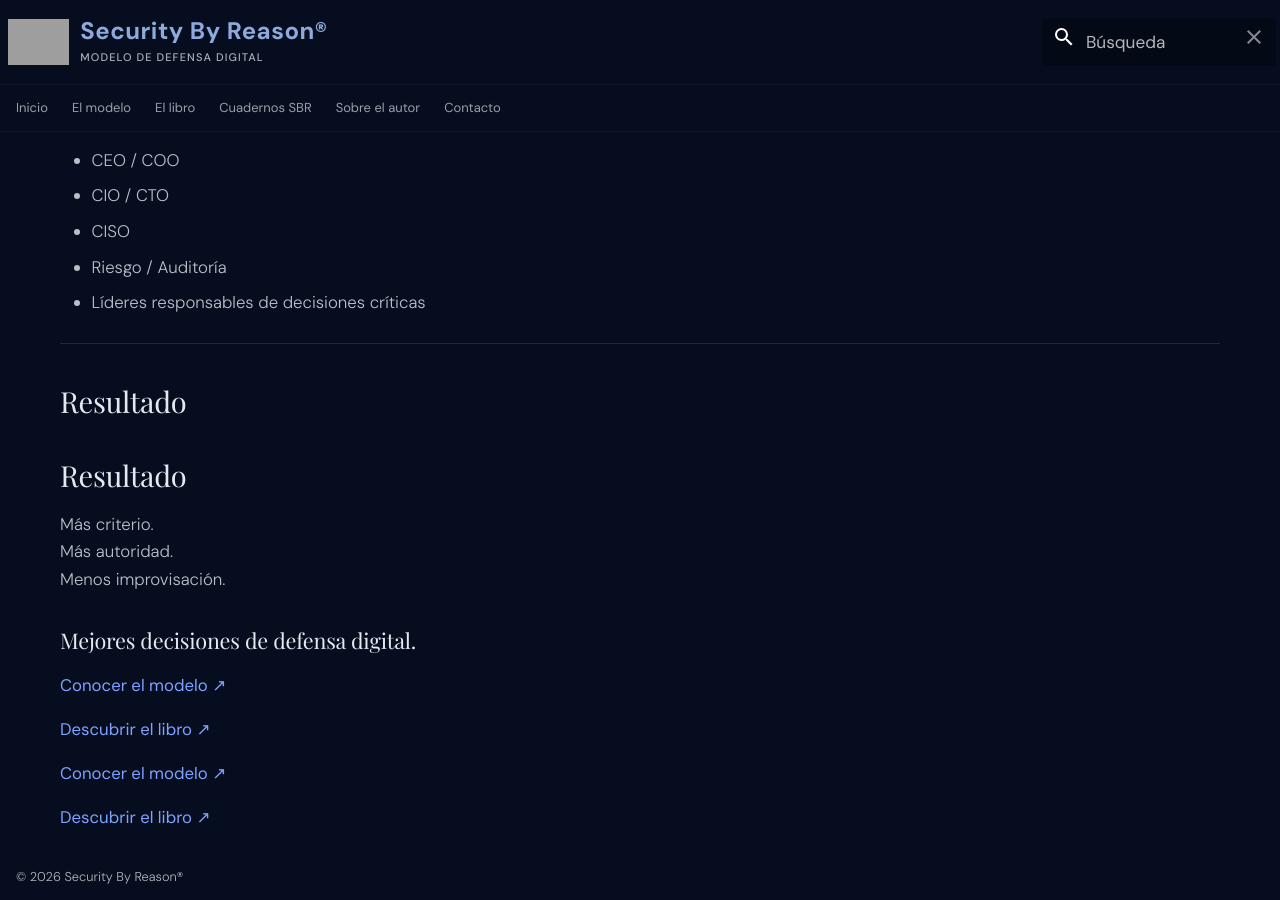
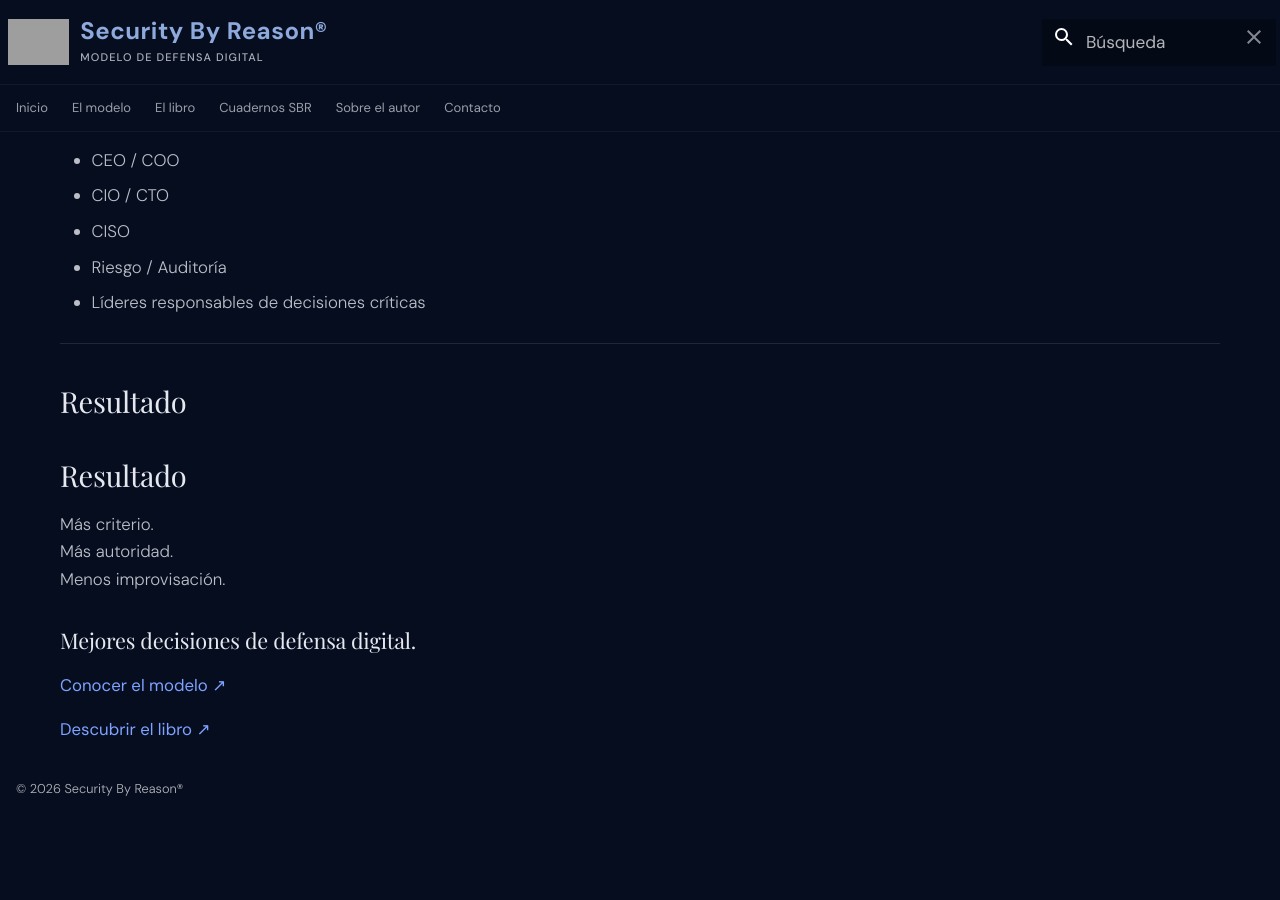
Before and after one commit to danielsasia/sbr-site, an MkDocs documentation site: the page built from docs/index.md, in a window 1280 px wide and 900 px high, scrolled down 1556 px. Built offline with MkDocs 1.6.1 and Material for MkDocs 9.7.7, drawn with Linux system fonts in a browser that asks for light colours; some web fonts are replaced; after the commit the page ends 2368 px from its top, so only the background shows below that; grey boxes are pictures that could not be loaded.

Commit message:
Update index.md

```diff
--- a/docs/index.md
+++ b/docs/index.md
@@ -75,9 +75,6 @@ Más autoridad.
 Menos improvisación.
 ### Mejores decisiones de defensa digital.
 
-[Conocer el modelo](modelo/intro.md){ .text-cta }
-
-[Descubrir el libro](libro/){ .text-cta }
 
 [Conocer el modelo](modelo/intro.md){ .text-cta }
 
```
